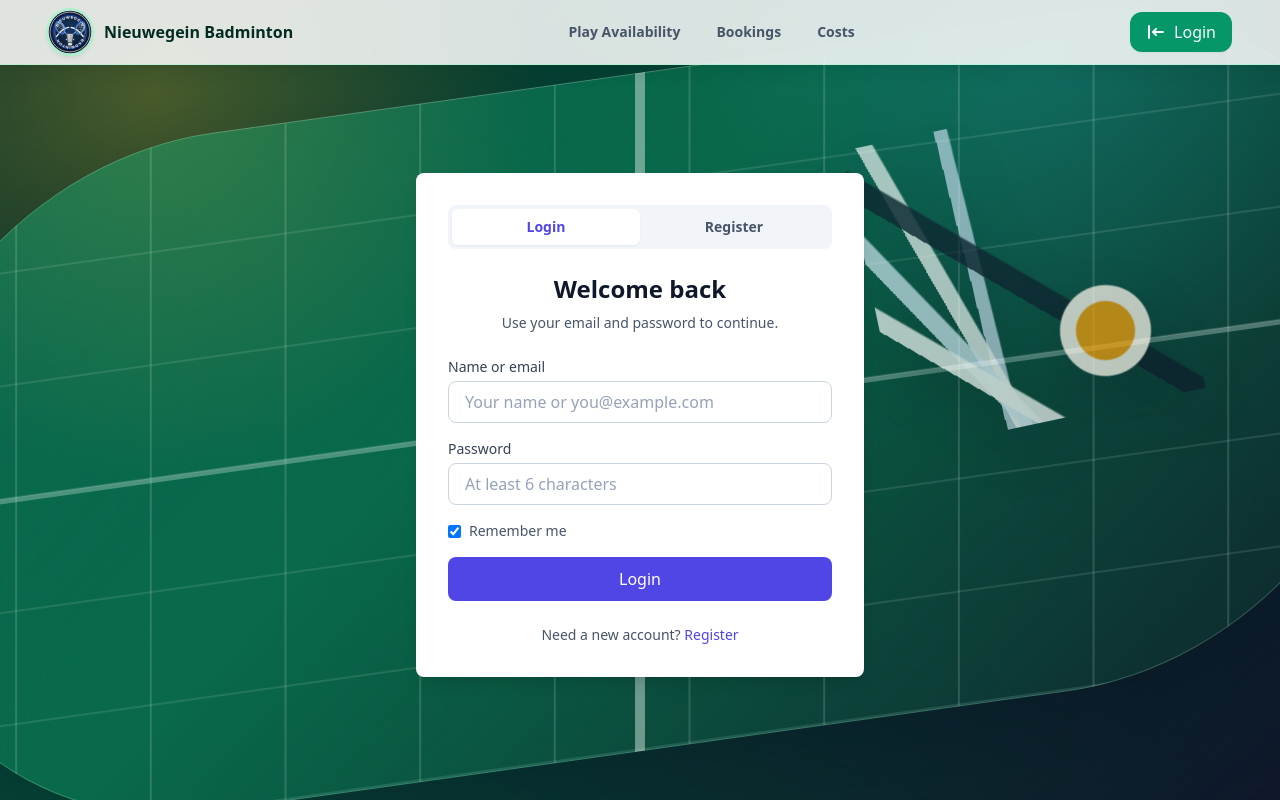
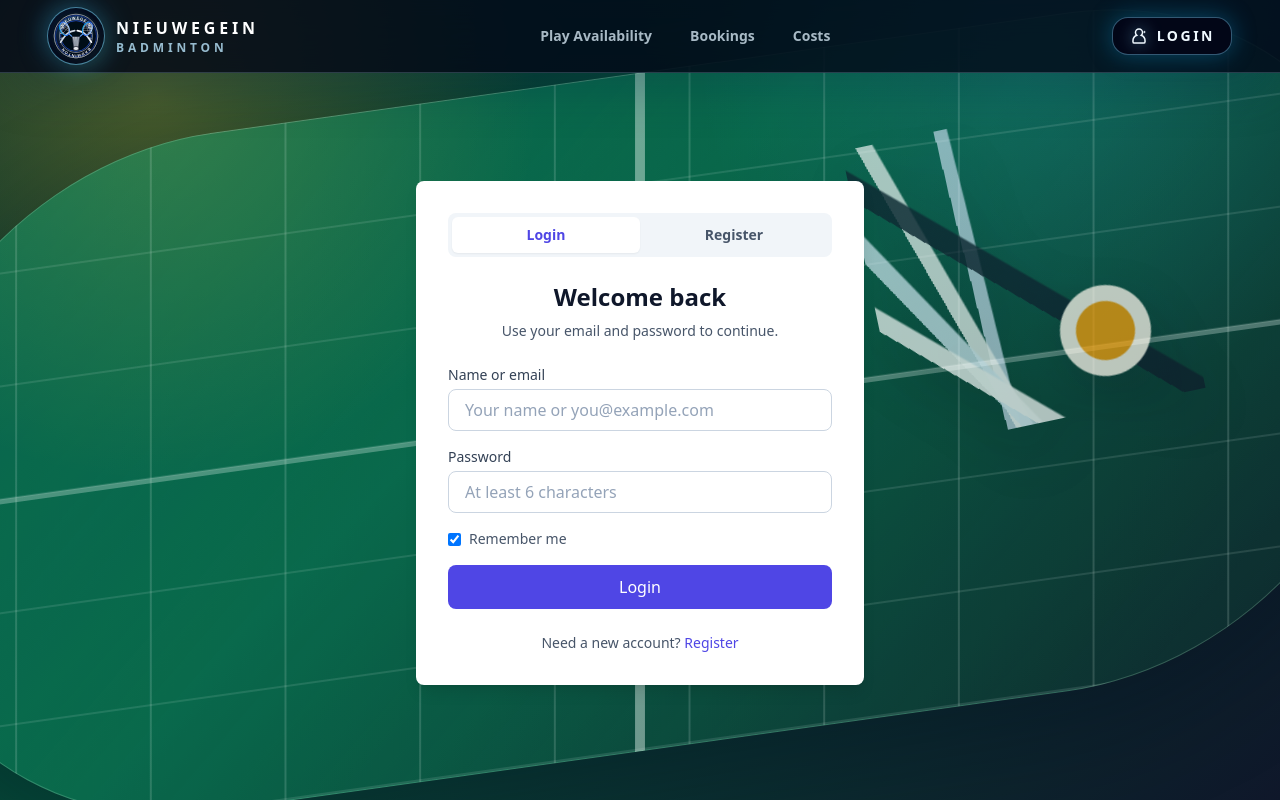
Before and after one commit to ARNAND1988/badminton, a Vue app in the folder badminton-frontend/: page /login in a window 1280 px wide. Built offline with nearby package versions, Linux system fonts and the light colour scheme.

Commit message:
Refresh badminton branding UI

```diff
--- a/badminton-frontend/src/components/Navbar.vue
+++ b/badminton-frontend/src/components/Navbar.vue
@@ -1,13 +1,19 @@
 <template>
-  <nav class="sticky top-0 z-40 w-full border-b border-emerald-200/60 bg-white/85 px-4 shadow-lg shadow-emerald-950/10 backdrop-blur-xl sm:px-8">
-    <div class="container mx-auto flex h-16 items-center justify-between md:px-4">
-      <router-link to="/availability" class="flex items-center gap-3 text-emerald-600">
-        <img
-          :src="logoUrl"
-          alt="Nieuwegein Badminton"
-          class="h-11 w-11 rounded-full object-cover shadow-md ring-2 ring-emerald-200"
-        >
-        <span class="hidden font-semibold text-emerald-950 sm:inline">Nieuwegein Badminton</span>
+  <nav class="sticky top-0 z-40 w-full border-b border-sky-200/20 bg-slate-950/80 px-3 shadow-2xl shadow-sky-950/30 backdrop-blur-2xl sm:px-8">
+    <div class="container mx-auto flex min-h-16 items-center justify-between gap-3 py-2 md:px-4">
+      <router-link to="/availability" class="group flex min-w-0 items-center gap-3 text-sky-100">
+        <span class="relative flex h-12 w-12 shrink-0 items-center justify-center rounded-full bg-slate-950 p-1 shadow-[0_0_30px_rgba(56,189,248,0.35)] ring-1 ring-sky-300/50 transition duration-300 group-hover:scale-105 sm:h-14 sm:w-14">
+          <span class="absolute inset-0 rounded-full bg-gradient-to-br from-sky-400/35 via-transparent to-emerald-300/30 blur-md"></span>
+          <img
+            :src="logoUrl"
+            alt="Nieuwegein Badminton"
+            class="relative h-full w-full rounded-full object-cover"
+          >
+        </span>
+        <span class="min-w-0 leading-tight">
+          <span class="block truncate text-sm font-black uppercase tracking-[0.24em] text-white sm:text-base">Nieuwegein</span>
+          <span class="block truncate text-[0.65rem] font-semibold uppercase tracking-[0.32em] text-sky-200/80 sm:text-xs">Badminton</span>
+        </span>
       </router-link>
 
       <div class="hidden text-gray-500 md:block">
@@ -24,7 +30,7 @@
         <button
           v-if="isLoggedIn"
           type="button"
-          class="flex h-11 w-11 items-center justify-center rounded-full bg-emerald-600 text-base font-bold uppercase text-white shadow-sm ring-2 ring-emerald-100 transition hover:bg-emerald-700 focus:outline-none focus:ring-4 focus:ring-emerald-200"
+          class="relative flex h-11 w-11 items-center justify-center overflow-hidden rounded-full border border-sky-300/50 bg-slate-950 text-base font-black uppercase text-white shadow-[0_0_24px_rgba(14,165,233,0.45)] ring-2 ring-sky-400/20 transition hover:scale-105 hover:border-emerald-200 focus:outline-none focus:ring-4 focus:ring-sky-300/40"
           :aria-expanded="isAccountMenuOpen"
           aria-label="Open account menu"
           @click="toggleAccountMenu"
@@ -34,21 +40,23 @@
         <router-link
           v-else
           to="/login"
-          class="flex items-center gap-2 rounded-xl bg-emerald-600 px-4 py-2 text-gray-50 shadow-sm hover:bg-emerald-700"
+          class="group relative inline-flex items-center gap-2 overflow-hidden rounded-2xl border border-sky-300/40 bg-slate-950 px-4 py-2 text-sm font-bold uppercase tracking-[0.18em] text-sky-50 shadow-[0_0_24px_rgba(14,165,233,0.35)] transition duration-300 hover:-translate-y-0.5 hover:border-emerald-200 hover:shadow-[0_0_34px_rgba(45,212,191,0.45)]"
         >
-          <svg xmlns="http://www.w3.org/2000/svg" class="h-5 w-5" viewBox="0 0 20 20" fill="currentColor">
-            <path fill-rule="evenodd" d="M3 3a1 1 0 011 1v12a1 1 0 11-2 0V4a1 1 0 011-1zm7.707 3.293a1 1 0 010 1.414L9.414 9H17a1 1 0 110 2H9.414l1.293 1.293a1 1 0 01-1.414 1.414l-3-3a1 1 0 010-1.414l3-3a1 1 0 011.414 0z" clip-rule="evenodd" />
+          <span class="absolute inset-0 bg-gradient-to-r from-sky-500/30 via-cyan-300/20 to-emerald-300/30 opacity-0 transition group-hover:opacity-100"></span>
+          <svg xmlns="http://www.w3.org/2000/svg" class="relative h-5 w-5 drop-shadow-[0_0_8px_rgba(125,211,252,0.9)]" viewBox="0 0 24 24" fill="none" stroke="currentColor" stroke-width="1.8">
+            <path d="M12 3.5a4.25 4.25 0 014.25 4.25c0 1.35-.63 2.56-1.61 3.34A7.25 7.25 0 0119.25 18v.75a1.75 1.75 0 01-1.75 1.75h-11a1.75 1.75 0 01-1.75-1.75V18a7.25 7.25 0 014.61-6.91 4.23 4.23 0 01-1.61-3.34A4.25 4.25 0 0112 3.5z" />
+            <path d="M18.5 5.5l.55 1.2 1.2.55-1.2.55-.55 1.2-.55-1.2-1.2-.55 1.2-.55.55-1.2z" fill="currentColor" stroke="none" />
           </svg>
-          <span>Login</span>
+          <span class="relative">Login</span>
         </router-link>
 
         <div
           v-if="isLoggedIn && isAccountMenuOpen"
-          class="absolute right-0 mt-3 w-56 rounded-xl border border-slate-200 bg-white p-2 shadow-xl"
+          class="absolute right-0 mt-3 w-56 rounded-2xl border border-sky-200/30 bg-slate-950/95 p-2 text-sky-50 shadow-2xl shadow-sky-950/40 backdrop-blur-xl"
         >
           <div class="border-b border-slate-100 px-3 py-2">
             <p class="text-xs font-medium uppercase tracking-wide text-slate-400">Signed in as</p>
-            <p class="truncate text-sm font-semibold text-slate-800">{{ userDisplayName }}</p>
+            <p class="truncate text-sm font-semibold text-sky-50">{{ userDisplayName }}</p>
           </div>
           <button
             type="button"
@@ -146,10 +154,10 @@ export default {
     const mobilePageLinks = computed(() => pageLinks.value.slice(0, 3))
 
     function navTextClass(path) {
-      const base = 'block rounded-lg px-4 py-2 text-sm transition hover:bg-emerald-50 hover:text-emerald-700'
+      const base = 'block rounded-xl border border-transparent px-4 py-2 text-sm font-bold transition hover:border-sky-300/40 hover:bg-white/10 hover:text-sky-100'
       return route.path === path
-        ? `${base} bg-emerald-100 text-emerald-800 shadow-sm`
-        : `${base} text-slate-600`
+        ? `${base} border-sky-300/50 bg-sky-400/15 text-white shadow-[0_0_18px_rgba(14,165,233,0.25)]`
+        : `${base} text-sky-100/75`
     }
 
     function mobileNavClass(path) {
--- a/badminton-frontend/src/index.css
+++ b/badminton-frontend/src/index.css
@@ -4,7 +4,7 @@
 
 @layer components {
   .app-panel {
-    @apply rounded-lg border border-slate-200 bg-white p-4 shadow-sm sm:p-6;
+    @apply rounded-3xl border border-sky-100/70 bg-white/90 p-4 shadow-2xl shadow-slate-950/15 backdrop-blur-xl sm:p-6;
   }
 
   .app-nav-link {
@@ -24,15 +24,15 @@
   }
 
   .panel-card {
-    @apply rounded border border-slate-200 bg-white p-3 shadow-sm sm:p-4;
+    @apply rounded-2xl border border-sky-100/70 bg-white/90 p-3 shadow-xl shadow-slate-950/10 backdrop-blur sm:p-4;
   }
 
   .sub-card {
-    @apply rounded border border-slate-200 bg-white p-3;
+    @apply rounded-2xl border border-sky-100/70 bg-white/85 p-3 shadow-lg shadow-slate-950/10 backdrop-blur;
   }
 
   .stat-card {
-    @apply rounded border border-slate-200 bg-white p-4 shadow-sm;
+    @apply rounded-2xl border border-sky-100/70 bg-white/90 p-4 shadow-xl shadow-slate-950/10 backdrop-blur;
   }
 
   .form-label {
@@ -40,35 +40,35 @@
   }
 
   .form-input {
-    @apply w-full rounded border border-slate-300 bg-white p-2.5 text-base text-slate-900 outline-none transition placeholder:text-slate-400 focus:border-green-600 focus:ring-2 focus:ring-green-100 disabled:bg-slate-100 sm:text-sm;
+    @apply w-full rounded-2xl border border-slate-200/80 bg-white/90 p-2.5 text-base text-slate-900 outline-none shadow-inner shadow-slate-950/5 transition placeholder:text-slate-400 focus:border-sky-400 focus:ring-4 focus:ring-sky-100 disabled:bg-slate-100 sm:text-sm;
   }
 
   .btn {
-    @apply rounded px-3 py-2.5 text-center text-sm font-medium transition disabled:cursor-not-allowed disabled:opacity-60;
+    @apply rounded-2xl border px-3 py-2.5 text-center text-sm font-bold tracking-wide shadow-lg transition duration-300 hover:-translate-y-0.5 disabled:cursor-not-allowed disabled:translate-y-0 disabled:opacity-60;
   }
 
   .btn-primary {
-    @apply btn bg-green-700 text-white hover:bg-green-800;
+    @apply btn border-emerald-300/40 bg-gradient-to-r from-emerald-600 to-cyan-600 text-white shadow-emerald-950/20 hover:from-emerald-500 hover:to-sky-500;
   }
 
   .btn-secondary {
-    @apply btn bg-blue-600 text-white hover:bg-blue-700;
+    @apply btn border-sky-300/40 bg-gradient-to-r from-sky-600 to-blue-700 text-white shadow-sky-950/20 hover:from-sky-500 hover:to-blue-600;
   }
 
   .btn-dark {
-    @apply btn bg-slate-800 text-white hover:bg-slate-900;
+    @apply btn border-slate-500/40 bg-gradient-to-r from-slate-900 to-slate-700 text-white shadow-slate-950/20 hover:from-slate-800 hover:to-sky-900;
   }
 
   .btn-purple {
-    @apply btn bg-purple-600 text-white hover:bg-purple-700;
+    @apply btn border-fuchsia-300/40 bg-gradient-to-r from-fuchsia-600 to-violet-700 text-white shadow-violet-950/20 hover:from-fuchsia-500 hover:to-violet-600;
   }
 
   .btn-muted {
-    @apply btn border border-slate-200 bg-white text-slate-700 hover:bg-slate-50;
+    @apply btn border-slate-200/80 bg-white/90 text-slate-700 shadow-slate-950/10 hover:border-sky-200 hover:bg-sky-50 hover:text-sky-900;
   }
 
   .tab-button {
-    @apply border-b-2 px-3 py-2 text-center text-sm font-medium transition;
+    @apply border-b-2 px-3 py-2 text-center text-sm font-bold transition hover:text-sky-700;
   }
 
   .alert {
@@ -155,14 +155,14 @@ html, body, #app {
   .panel-card,
   .stat-card,
   .sub-card {
-    @apply border-white/70 bg-white/90 shadow-xl shadow-emerald-950/10 backdrop-blur;
+    @apply border-sky-100/70 bg-white/90 shadow-2xl shadow-slate-950/15 backdrop-blur-xl;
   }
 
   .app-nav-link {
-    @apply border-white/60 bg-white/80 shadow-sm backdrop-blur hover:border-emerald-200 hover:bg-emerald-50 hover:text-emerald-800;
+    @apply border-sky-100/70 bg-white/85 shadow-lg shadow-slate-950/10 backdrop-blur hover:border-sky-300 hover:bg-sky-50 hover:text-sky-900;
   }
 
   .app-nav-link-active {
-    @apply border-emerald-500 bg-emerald-100 text-emerald-900;
+    @apply border-sky-500 bg-sky-100 text-sky-950 shadow-sky-950/10;
   }
 }
```
Also changed, not shown: badminton-frontend/src/assets/nieuwegein-badminton-logo.svg.
